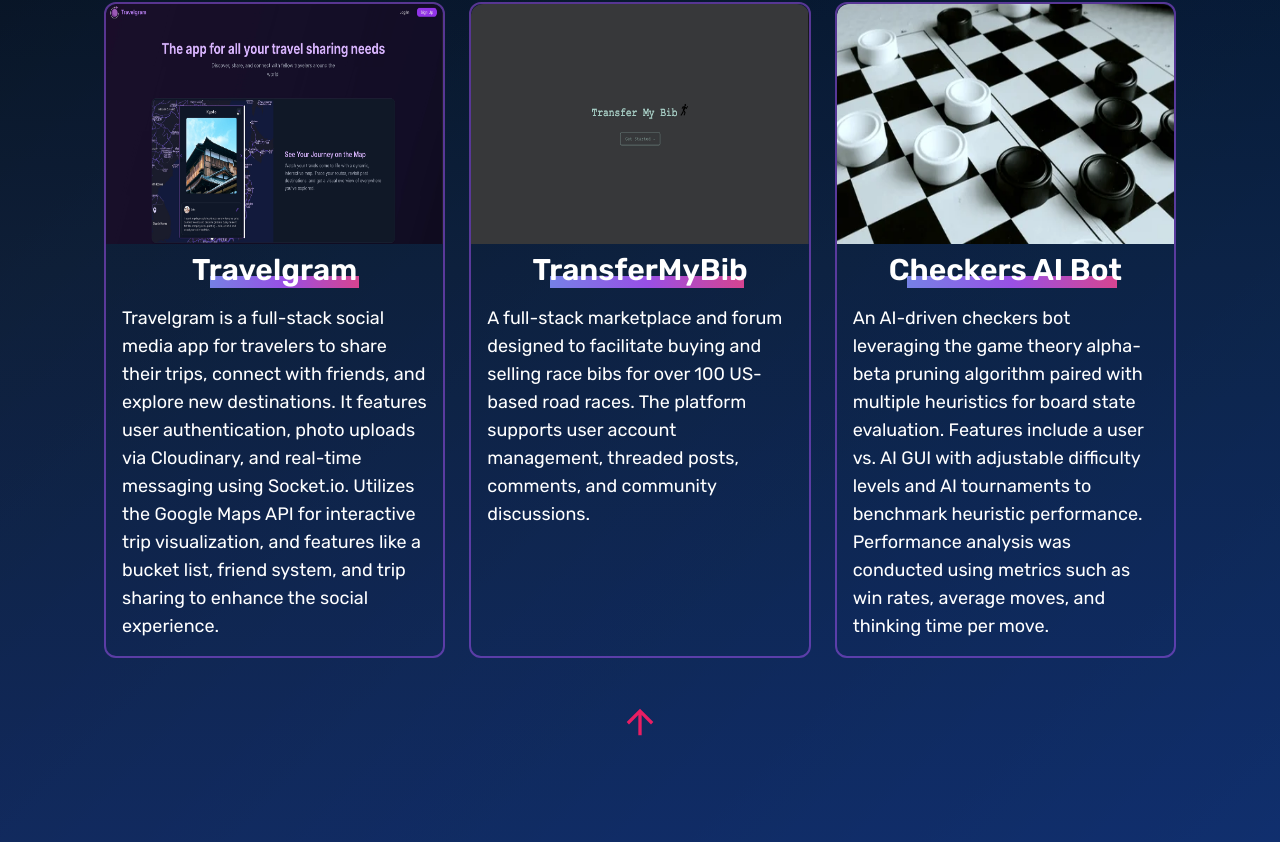
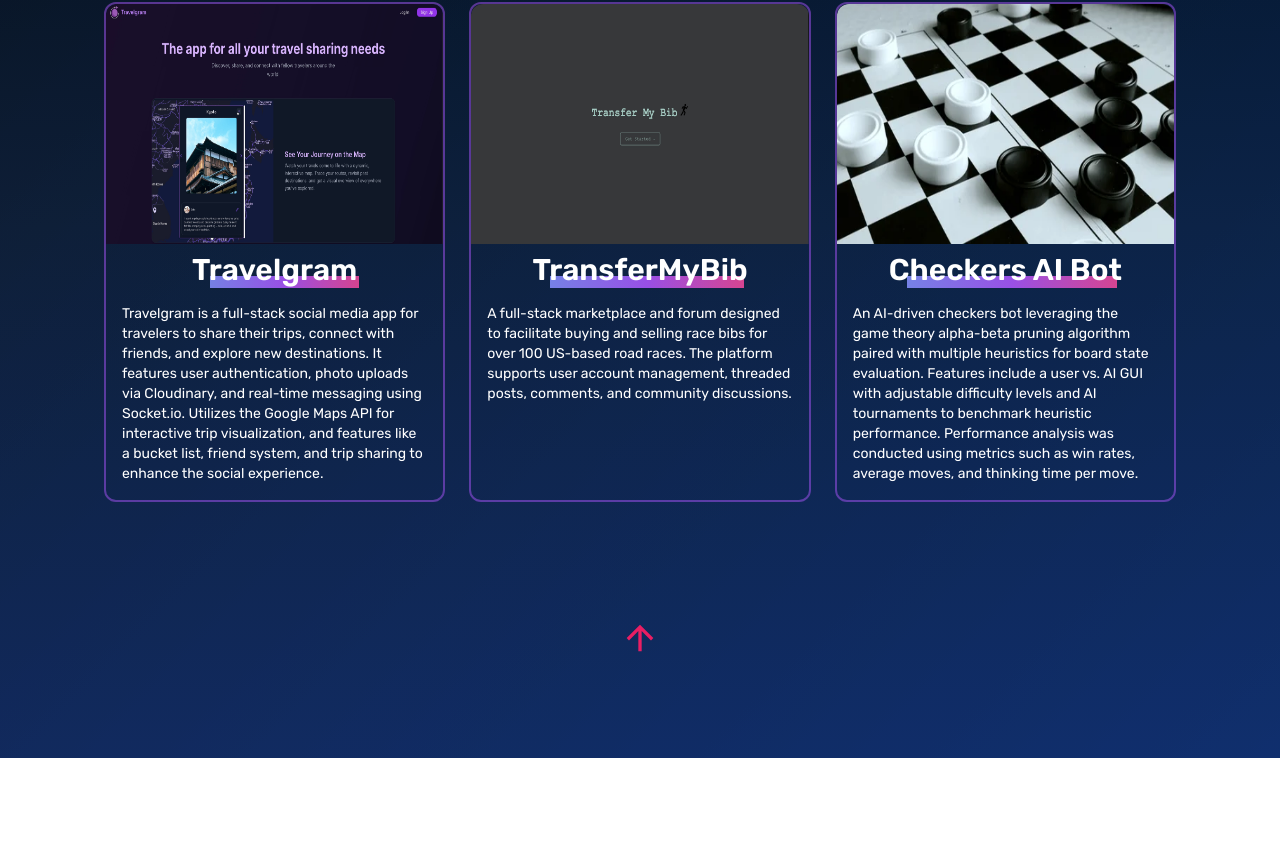
Before and after one commit to chaseblodgett/chaseblodgett, a React (Create React App) app: page / in a window 1280 px wide. Shown: the part 2978-3820 px from the top of the page. After the commit the page ends 3736 px from the top, so only its background shows below. Built offline with nearby package versions, Linux system fonts and the light colour scheme; a web font is replaced by a local one.

Commit message:
fix font size again

```diff
--- a/src/components/Projects.js
+++ b/src/components/Projects.js
@@ -81,7 +81,7 @@ export default function Projects(){
                     <h2 className="w-fit mx-auto text-center text-lg sm:text-xl md:text-2xl lg:text-3xl pt-2 underline-behind font-semibold">
                         Travelgram
                     </h2>
-                    <p className="py-4 px-4 text-left text-xs sm:text-sm md:text-md xl:text-lg">
+                    <p className="py-4 px-4 text-left text-xs sm:text-sm md:text-md 2xl:text-lg">
                         Travelgram is a full-stack social media app for travelers to share their trips, connect with friends, and explore new destinations.
                         It features user authentication, photo uploads via Cloudinary, and real-time messaging using Socket.io.
                         Utilizes the Google Maps API for interactive trip visualization, and features like a bucket list, friend system, and trip sharing to enhance the social experience.
@@ -120,7 +120,7 @@ export default function Projects(){
                     <h2 className="w-fit mx-auto text-center text-lg sm:text-xl md:text-2xl lg:text-3xl pt-2 underline-behind font-semibold">
                         TransferMyBib
                     </h2>
-                    <p className="py-4 px-4 text-left text-xs sm:text-sm md:text-md xl:text-lg">
+                    <p className="py-4 px-4 text-left text-xs sm:text-sm md:text-md 2xl:text-lg">
                         A full-stack marketplace and forum designed to facilitate buying and selling race bibs for over 100 US-based road races.
                         The platform supports user account management, threaded posts, comments, and community discussions.
                     </p>
@@ -154,7 +154,7 @@ export default function Projects(){
                     <h2 className="w-fit mx-auto text-center text-lg sm:text-xl md:text-2xl lg:text-3xl pt-2 underline-behind font-semibold">
                         Checkers AI Bot
                     </h2>
-                    <p className="py-4 px-4 text-left text-xs sm:text-sm md:text-md xl:text-lg">
+                    <p className="py-4 px-4 text-left text-xs sm:text-sm md:text-md 2xl:text-lg">
                         An AI-driven checkers bot leveraging the game theory alpha-beta pruning algorithm paired with multiple heuristics for board state evaluation.
                         Features include a user vs. AI GUI with adjustable difficulty levels and AI tournaments to benchmark heuristic performance.
                         Performance analysis was conducted using metrics such as win rates, average moves, and thinking time per move.
```
Also changed, not shown: 11 other files (tests, documents, lock files or other folders).
